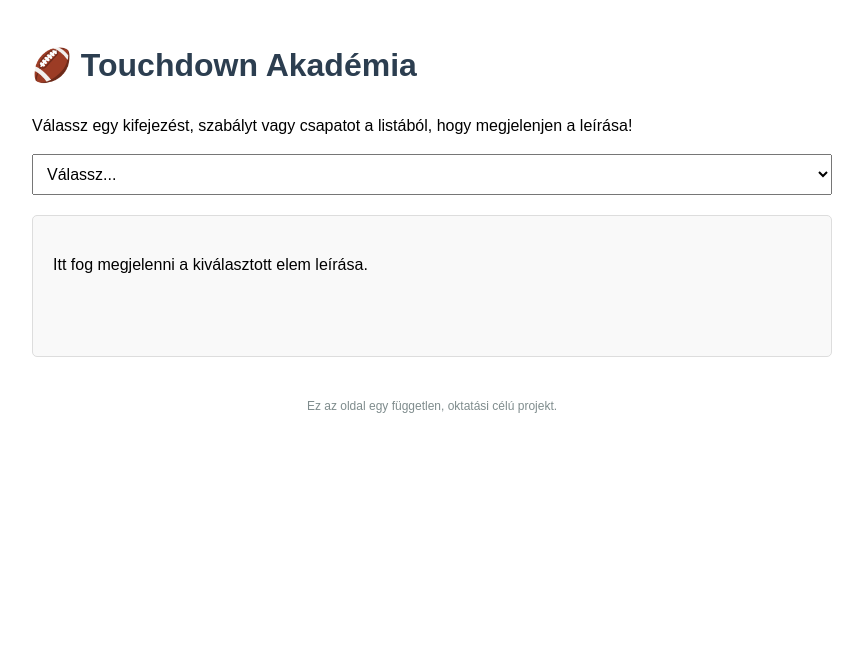
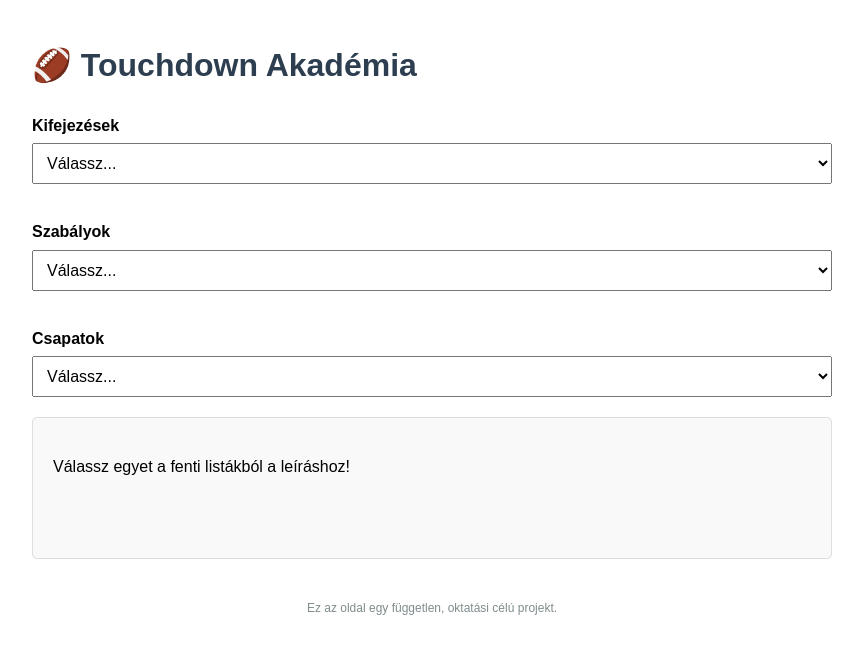
Before and after one commit to Videodigit/NFLA, a Flask app: page / in a window 1280 px wide. Shown: the top 654 px of the page, without its empty margins (208-1071 px from the left). Run offline with Flask 3, Linux system fonts and the light colour scheme; data comes from the database, SQL or seed files in the repository.

Commit message:
Felület átalakítása 3 legördülő menüre

```diff
--- a/app.py
+++ b/app.py
@@ -1,38 +1,7 @@
 import sqlite3
-import os  # Ezt a sort hozzáadtuk
 from flask import Flask, render_template
 
 app = Flask(__name__)
-
-# ===== ÚJ DEBUG ÚTVONAL KEZDETE =====
-@app.route('/debug')
-def debug_info():
-    """
-    Ez egy ideiglenes oldal, ami megmutatja a szerveren lévő fájlokat
-    és az adatbázis méretét.
-    """
-    try:
-        path = '.'  # Az aktuális mappa
-        files_in_directory = os.listdir(path)
-        db_size = f"{os.path.getsize('nfl_akademia.db')} bytes" if 'nfl_akademia.db' in files_in_directory else "Adatbázis nem található."
-
-        # HTML válasz építése
-        response_html = f"""
-        <h1>Szerver Diagnosztika</h1>
-        <p><strong>Aktuális mappa:</strong> {os.getcwd()}</p>
-        <p><strong>Adatbázis mérete:</strong> {db_size}</p>
-        <h2>Fájlok a mappában:</h2>
-        <ul>
-        """
-        for filename in files_in_directory:
-            response_html += f"<li>{filename}</li>"
-        response_html += "</ul>"
-
-        return response_html
-    except Exception as e:
-        return f"Hiba történt a diagnosztika során: {e}"
-# ===== ÚJ DEBUG ÚTVONAL VÉGE =====
-
 
 def get_db_connection():
     """Létrehoz egy adatbázis-kapcsolatot."""
@@ -42,12 +11,30 @@ def get_db_connection():
 
 @app.route('/')
 def index():
-    """A főoldal, ami lekérdezi az adatokat és megjeleníti őket."""
+    """A főoldal, ami lekérdezi és csoportosítja az adatokat a 3 menühöz."""
     conn = get_db_connection()
-    categories = [dict(row) for row in conn.execute('SELECT * FROM categories ORDER BY name').fetchall()]
-    entries = [dict(row) for row in conn.execute('SELECT * FROM entries ORDER BY term').fetchall()]
+
+    # Lekérdezzük az összes kategóriát és bejegyzést
+    categories = {row['id']: row['name'] for row in conn.execute('SELECT * FROM categories').fetchall()}
+    all_entries = [dict(row) for row in conn.execute('SELECT * FROM entries').fetchall()]
+
     conn.close()
-    return render_template('index.html', categories=categories, entries=entries)
+
+    # Szétválogatjuk a bejegyzéseket a megfelelő listákba a kategória neve alapján
+    kifejezesek = [entry for entry in all_entries if categories.get(entry['category_id']) == "Kifejezések"]
+    szabalyok = [entry for entry in all_entries if categories.get(entry['category_id']) == "Szabályok"]
+    csapatok = [entry for entry in all_entries if "Csapatok" in categories.get(entry['category_id'], "")]
+
+    # A sablonnak átadott adatcsomag
+    # A menük feltöltéséhez a csoportosított listákat, a JS-nek pedig az összeset átadjuk.
+    template_data = {
+        "kifejezesek": sorted(kifejezesek, key=lambda x: x['term']),
+        "szabalyok": sorted(szabalyok, key=lambda x: x['term']),
+        "csapatok": sorted(csapatok, key=lambda x: x['term']),
+        "all_entries_for_js": all_entries
+    }
+
+    return render_template('index.html', data=template_data)
 
 if __name__ == '__main__':
     app.run(debug=True)
--- a/templates/index.html
+++ b/templates/index.html
@@ -7,7 +7,8 @@
     <style>
         body { font-family: sans-serif; max-width: 800px; margin: 40px auto; padding: 0 20px; line-height: 1.6; }
         h1 { color: #2c3e50; }
-        select { width: 100%; padding: 10px; margin-bottom: 20px; font-size: 16px; }
+        label { font-weight: bold; margin-top: 15px; display: block; }
+        select { width: 100%; padding: 10px; margin-bottom: 20px; font-size: 16px; margin-top: 5px;}
         #description-display { padding: 20px; background-color: #f9f9f9; border: 1px solid #ddd; border-radius: 5px; min-height: 100px; }
         footer { margin-top: 40px; text-align: center; font-size: 12px; color: #7f8c8d; }
     </style>
@@ -15,55 +16,70 @@
 <body>
 
     <h1>🏈 Touchdown Akadémia</h1>
-    <p>Válassz egy kifejezést, szabályt vagy csapatot a listából, hogy megjelenjen a leírása!</p>
 
-    <select id="terms-select">
+    <label for="select-kifejezesek">Kifejezések</label>
+    <select id="select-kifejezesek" class="term-selector">
         <option value="">Válassz...</option>
+        {% for entry in data.kifejezesek %}
+            <option value="{{ entry.id }}">{{ entry.term }}</option>
+        {% endfor %}
+    </select>
 
-        {% for category in categories %}
-            <optgroup label="{{ category['name'] }}">
-                {% for entry in entries %}
-                    {% if entry['category_id'] == category['id'] %}
-                        <option value="{{ entry['id'] }}">{{ entry['term'] }}</option>
-                    {% endif %}
+    <label for="select-szabalyok">Szabályok</label>
+    <select id="select-szabalyok" class="term-selector">
+        <option value="">Válassz...</option>
+        {% for entry in data.szabalyok %}
+            <option value="{{ entry.id }}">{{ entry.term }}</option>
         {% endfor %}
-            </optgroup>
+    </select>
+
+    <label for="select-csapatok">Csapatok</label>
+    <select id="select-csapatok" class="term-selector">
+        <option value="">Válassz...</option>
+        {% for entry in data.csapatok %}
+            <option value="{{ entry.id }}">{{ entry.term }}</option>
         {% endfor %}
     </select>
 
     <div id="description-display">
-        <p>Itt fog megjelenni a kiválasztott elem leírása.</p>
+        <p>Válassz egyet a fenti listákból a leíráshoz!</p>
     </div>
 
     <footer>
         <p>Ez az oldal egy független, oktatási célú projekt.</p>
     </footer>
 
-
     <script>
-        // A Flask által átadott összes adatot beletesszük egy JavaScript változóba.
-        // A 'tojson' filter biztonságosan konvertálja a Python adatokat JSON formátumra.
-        const entries = {{ entries | tojson }};
-
-        const selectElement = document.getElementById('terms-select');
+        // Az összes bejegyzést eltároljuk egy JS változóban a könnyű kereséshez
+        const allEntries = {{ data.all_entries_for_js | tojson }};
+        const allSelectors = document.querySelectorAll('.term-selector');
         const descriptionDisplay = document.getElementById('description-display');
 
-        selectElement.addEventListener('change', (event) => {
-            const selectedId = event.target.value;
+        allSelectors.forEach(selector => {
+            selector.addEventListener('change', (event) => {
+                // Az a menü, amelyikben választottunk
+                const currentSelector = event.target;
+                const selectedId = currentSelector.value;
 
-            // Ha a "Válassz..." opciót választják, töröljük a leírást.
+                // A többi menüt visszaállítjuk az alaphelyzetbe
+                allSelectors.forEach(otherSelector => {
+                    if (otherSelector !== currentSelector) {
+                        otherSelector.value = "";
+                    }
+                });
+
+                // Leírás megjelenítése
                 if (!selectedId) {
-                descriptionDisplay.innerHTML = '<p>Itt fog megjelenni a kiválasztott elem leírása.</p>';
+                    descriptionDisplay.innerHTML = '<p>Válassz egyet a fenti listákból a leíráshoz!</p>';
                     return;
                 }
 
-            // Megkeressük a kiválasztott ID-hoz tartozó bejegyzést az 'entries' tömbben.
-            const selectedEntry = entries.find(entry => entry.id == selectedId);
+                const selectedEntry = allEntries.find(entry => entry.id == selectedId);
 
                 if (selectedEntry) {
-                // Ha megtaláltuk, beállítjuk a leírását a div tartalmának.
-                descriptionDisplay.innerHTML = `<p>${selectedEntry.description}</p>`;
+                    descriptionDisplay.innerHTML = `<h3>${selectedEntry.term}</h3><p>${selectedEntry.description}</p>`;
                 }
+            });
         });
     </script>
 
```
Lines whose indentation alone changed are shown as unchanged.
